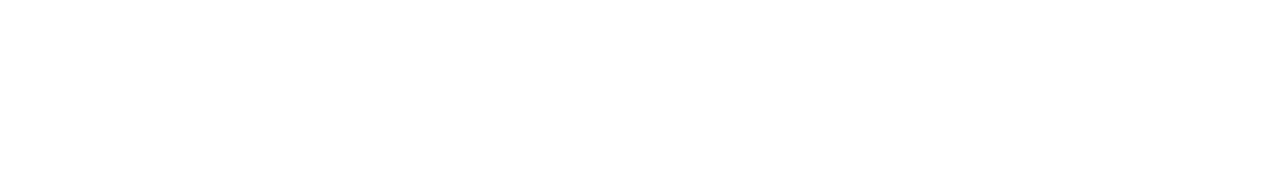
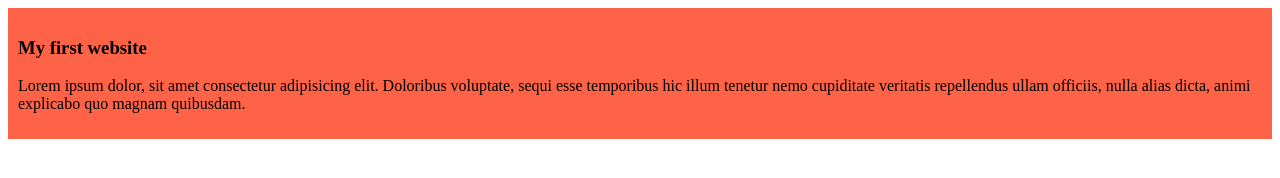
Before and after one commit to abdullahalyf/my-simple-website, a plain HTML site: page index.html in a window 1280 px wide. Drawn offline with Linux system fonts and the light colour scheme.

Commit message:
added the first blog

```diff
--- a/index.html
+++ b/index.html
@@ -4,8 +4,12 @@
     <meta charset="UTF-8">
     <meta name="viewport" content="width=device-width, initial-scale=1.0">
     <title>My Simple Website</title>
+    <link rel="stylesheet" href="styles/blog.css">
 </head>
 <body>
-
+    <div>
+        <h3>My first website</h3>
+        <p>Lorem ipsum dolor, sit amet consectetur adipisicing elit. Doloribus voluptate, sequi esse temporibus hic illum tenetur nemo cupiditate veritatis repellendus ullam officiis, nulla alias dicta, animi explicabo quo magnam quibusdam.</p>
+    </div>
 </body>
 </html>
--- /dev/null
+++ b/styles/blog.css
@@ -0,0 +1,4 @@
+div{
+    background-color: tomato;
+    padding: 10px;
+}
```
